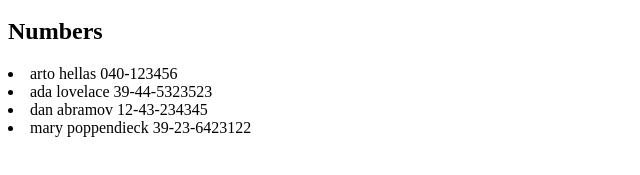
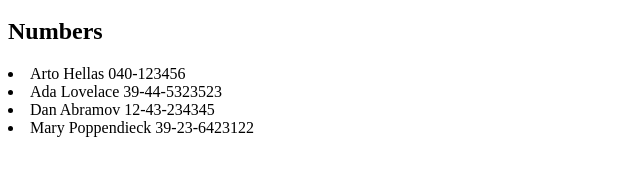
Before and after one commit to spar931/FullStackCourse---React-NodeJS-TypeScript, a React (Create React App) app in the folder phonebook/: page / in a window 1280 px wide. Shown: the part 233-408 px from the top of the page, without its empty margins (0-640 px from the left). Built offline with nearby package versions, Linux system fonts and the light colour scheme; data requests are answered from the project's data file.

Commit message:
exercise 2.11 - fetch json data with an Effect hook from the server using the axios library

```diff
--- /dev/null
+++ b/phonebook/db.json
@@ -0,0 +1,24 @@
+{
+  "persons":[
+    {
+      "name": "Arto Hellas",
+      "number": "040-123456",
+      "id": 1
+    },
+    {
+      "name": "Ada Lovelace",
+      "number": "39-44-5323523",
+      "id": 2
+    },
+    {
+      "name": "Dan Abramov",
+      "number": "12-43-234345",
+      "id": 3
+    },
+    {
+      "name": "Mary Poppendieck",
+      "number": "39-23-6423122",
+      "id": 4
+    }
+  ]
+}
--- a/phonebook/package.json
+++ b/phonebook/package.json
@@ -6,6 +6,8 @@
     "@testing-library/jest-dom": "^5.16.5",
     "@testing-library/react": "^13.4.0",
     "@testing-library/user-event": "^13.5.0",
+    "axios": "^1.2.2",
+    "json-server": "^0.17.1",
     "react": "^18.2.0",
     "react-dom": "^18.2.0",
     "react-scripts": "5.0.1",
@@ -15,7 +17,8 @@
     "start": "react-scripts start",
     "build": "react-scripts build",
     "test": "react-scripts test",
-    "eject": "react-scripts eject"
+    "eject": "react-scripts eject",
+    "server": "json-server -p3001 --watch db.json"
   },
   "eslintConfig": {
     "extends": [
--- a/phonebook/src/App.js
+++ b/phonebook/src/App.js
@@ -1,13 +1,20 @@
-// Exercises 2.6 to 2.10
-import { useState } from 'react'
+// Exercises 2.6 to 2.11
+import { useState, useEffect } from 'react'
+import axios from 'axios'
 
 const App = () => {
-  const [persons, setPersons] = useState([
-    { name: 'arto hellas', number: '040-123456', id: 1 },
-    { name: 'ada lovelace', number: '39-44-5323523', id: 2 },
-    { name: 'dan abramov', number: '12-43-234345', id: 3 },
-    { name: 'mary poppendieck', number: '39-23-6423122', id: 4 }
-  ])
+  const [persons, setPersons] = useState([])
+
+  useEffect(() => {
+    console.log('effect')
+    axios
+      .get('http://localhost:3001/persons')
+      .then(response => {
+        console.log('promise fulfilled')
+        setPersons(response.data)
+      })
+    }, [])
+    console.log('render', persons.length, 'persons')
 
   const [newName, setNewName] = useState('')
   const [newNumber, setNewNumber] = useState('')
```
